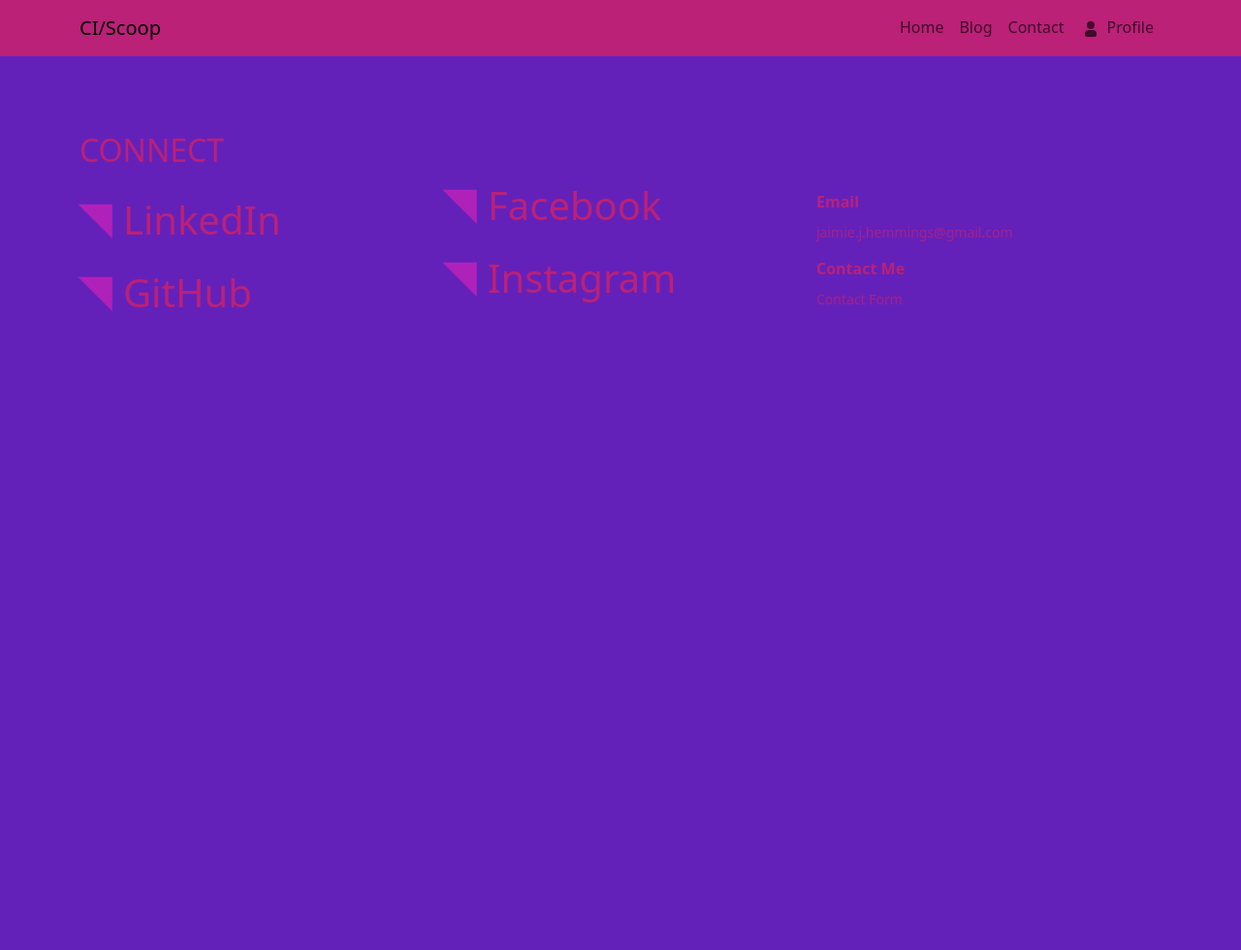
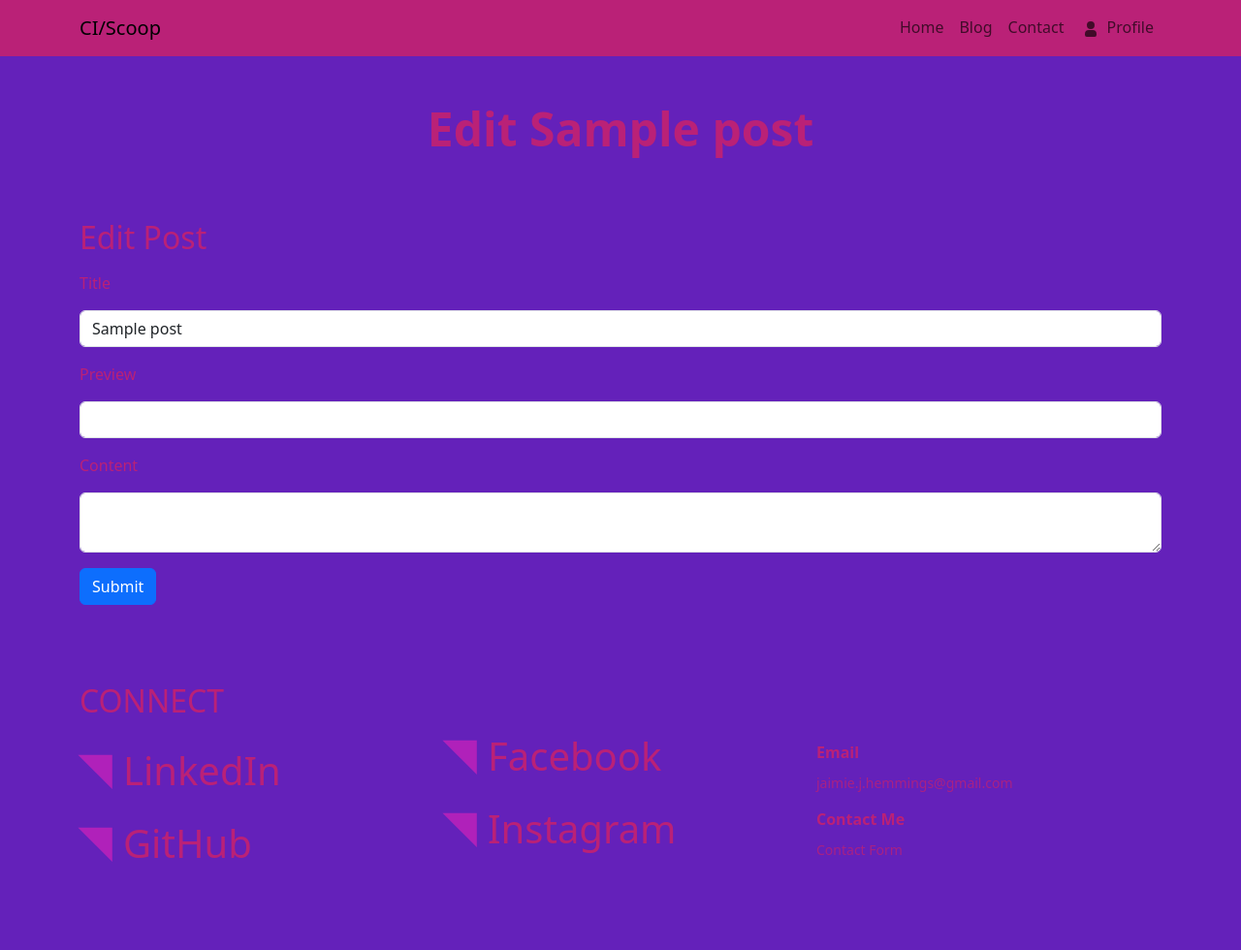
Before and after one commit to LidiaMorejudo/spanresources, a Python web app: template spanresources/templates/edit-post.html in a window 1280 px wide. Shown: the whole page at 97% size. Before the commit the page ends 321 px from the top, so only its background shows below. Run offline with Jinja, Linux system fonts and the light colour scheme; the template is opened without the code that fills it: most values are stand-ins (such as "Sample title", 1, 10 or a date in 2020); form fields are guessed from the names that the template uses; some libraries are stand-ins or nearby versions.

Commit message:
Adding code to edit post to allow for editing of posts

```diff
--- a/spanresources/templates/edit-post.html
+++ b/spanresources/templates/edit-post.html
@@ -1,5 +1,35 @@
 {% extends "base.html" %}
+{% block content %}
+<!-- Invoke CKEditor -->
+{{ ckeditor.load() }}
+  <!-- Hero Section -->
+  <section class="px-4 py-5 text-center small-hero bg-image">
+    <div class="row">
+      <h1 class="display-5 fw-bold mb-3">
+        Edit <span class="focus-text">{{ post.title }}</span>
+      </h1>
+    </div>
+  </section>
+  <!-- Form to edit content -->
+  <section class="container">
+    <form action="{{url_for('edit_post', id=post.id)}}" method="POST">
+      <fieldset>
+        <legend><h2 class="sub-title">Edit Post</h2></legend>
 
-{% block content %}
+        {{ form.hidden_tag() }}
 
+        {{ form.title.label }}
+        {{ form.title(class="form-control mt-3 mb-3", value=post.title) }}
+
+        {{ form.preview.label }}
+        {{ form.preview(class="form-control mt-3 mb-3", value=post.preview) }}
+
+        {{ form.content.label(class="mb-3") }}
+        {{ form.content(class="form-control") }}
+
+        {{ form.submit(class="btn btn-primary mt-3") }}
+
+      </fieldset>
+    </form>
+  </section>
 {% endblock %}
```
